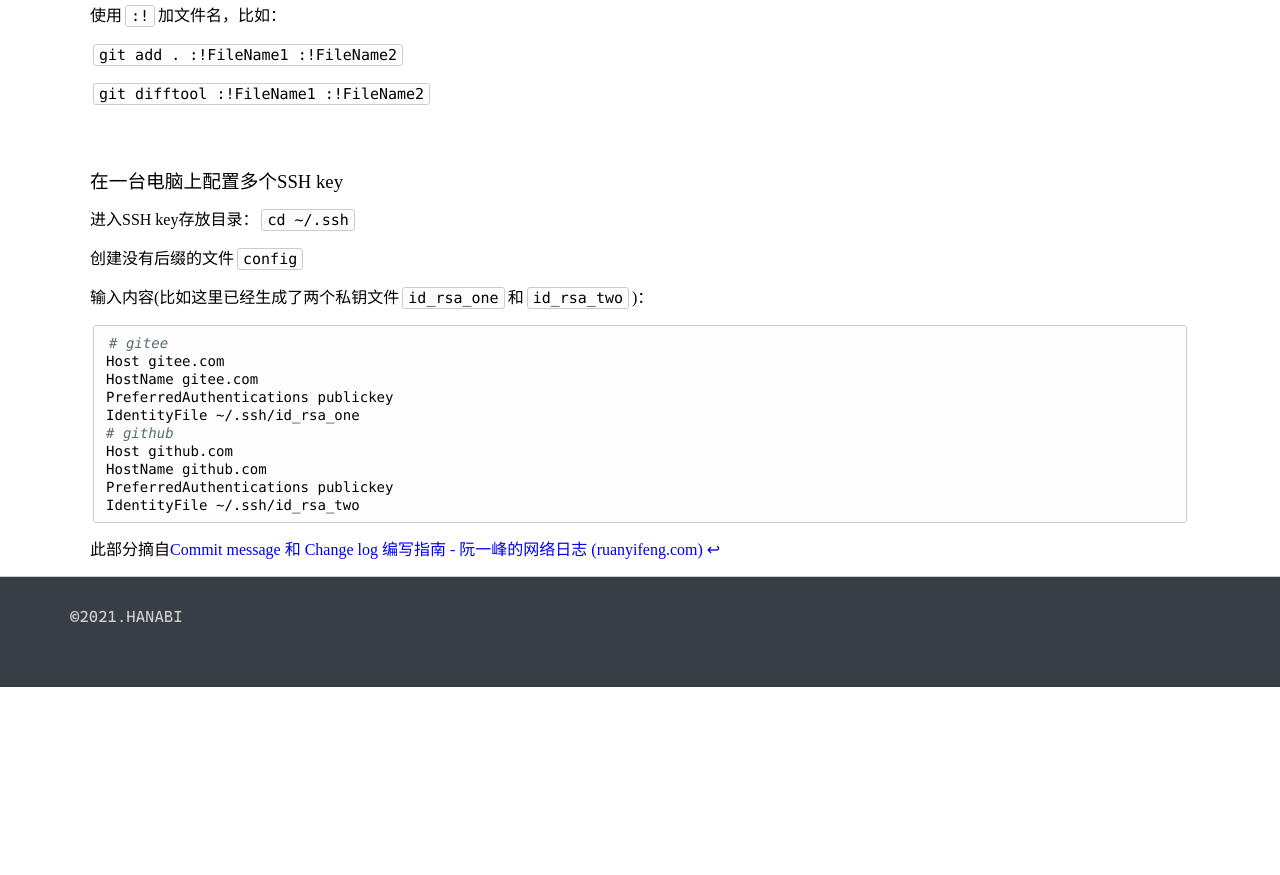
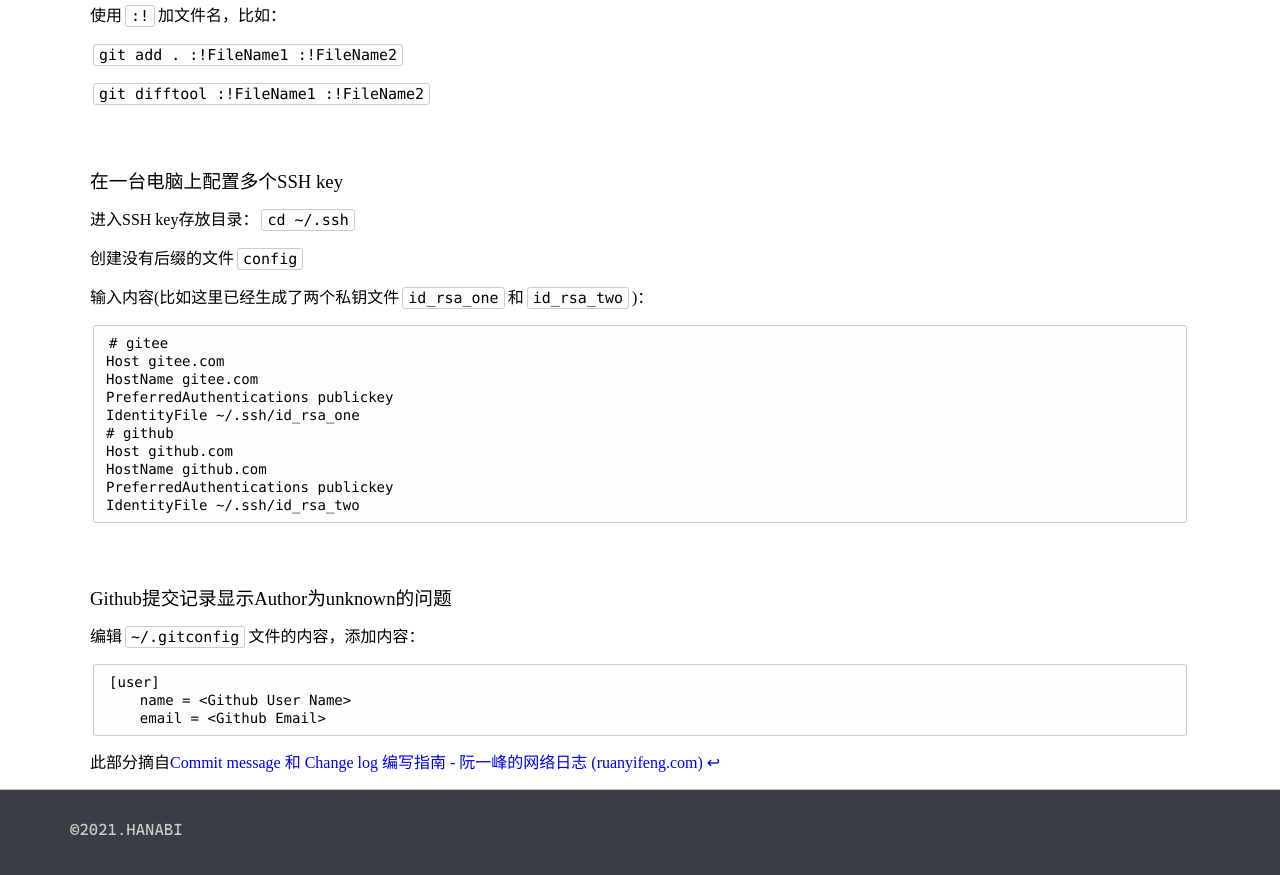
Before and after one commit to KamenRiderKuuga/kamenriderkuuga.github.io, a Jekyll site: the page built from _posts/2020-12-14-Git-1.md, in a window 1280 px wide and 900 px high, scrolled down 7646 px. Shown: the top 875 px of the window. Built offline with Jekyll 4.4.1, drawn with Linux system fonts in a browser that asks for light colours; before the commit the page ends 8333 px from its top, so only the background shows below that.

Commit message:
doc: document about github author unknown

````diff
--- a/_posts/2020-12-14-Git-1.md
+++ b/_posts/2020-12-14-Git-1.md
@@ -408,7 +408,7 @@ git push --set-upstream origin <branchname>
 
 输入内容(比如这里已经生成了两个私钥文件`id_rsa_one`和`id_rsa_two`)：
 
-```bash
+```
 # gitee
 Host gitee.com
 HostName gitee.com
@@ -421,4 +421,14 @@ PreferredAuthentications publickey
 IdentityFile ~/.ssh/id_rsa_two
 ```
 
+### Github提交记录显示Author为unknown的问题
+
+编辑`~/.gitconfig`文件的内容，添加内容：
+
+```
+[user]
+    name = <Github User Name>
+    email = <Github Email>
+```
+
 [^1]:此部分摘自[Commit message 和 Change log 编写指南 - 阮一峰的网络日志 (ruanyifeng.com)](https://www.ruanyifeng.com/blog/2016/01/commit_message_change_log.html)
````
